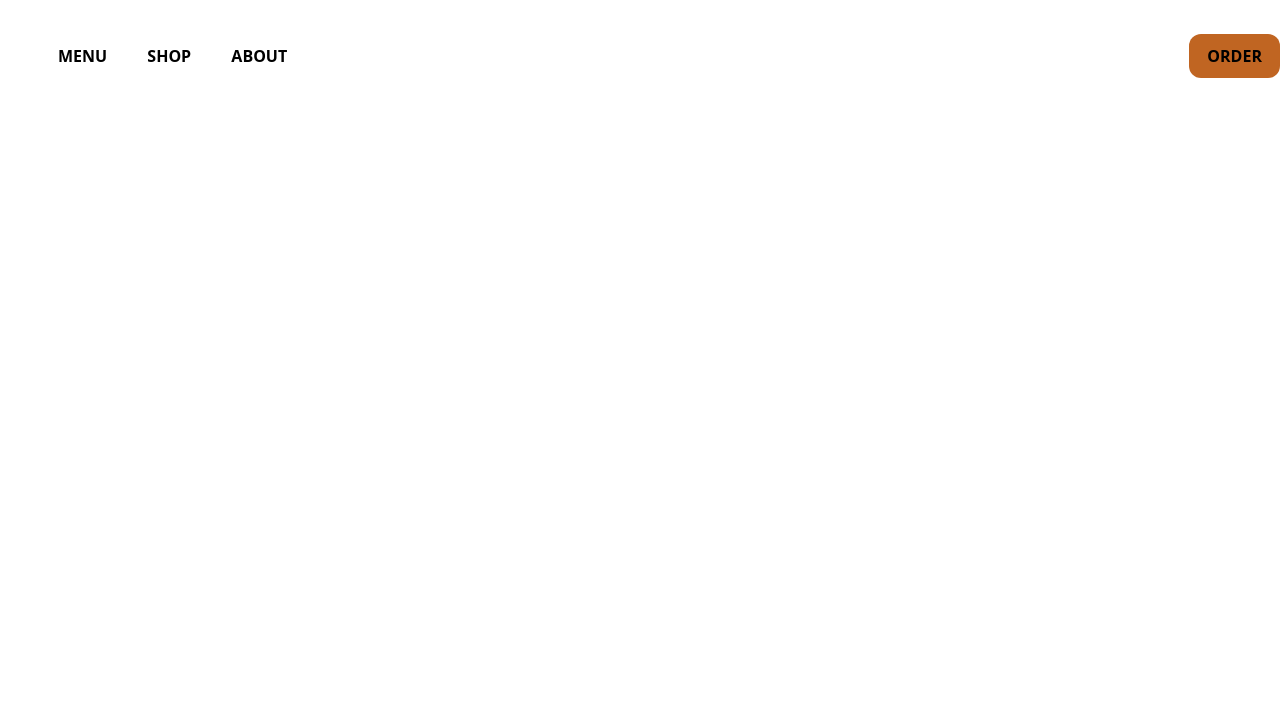
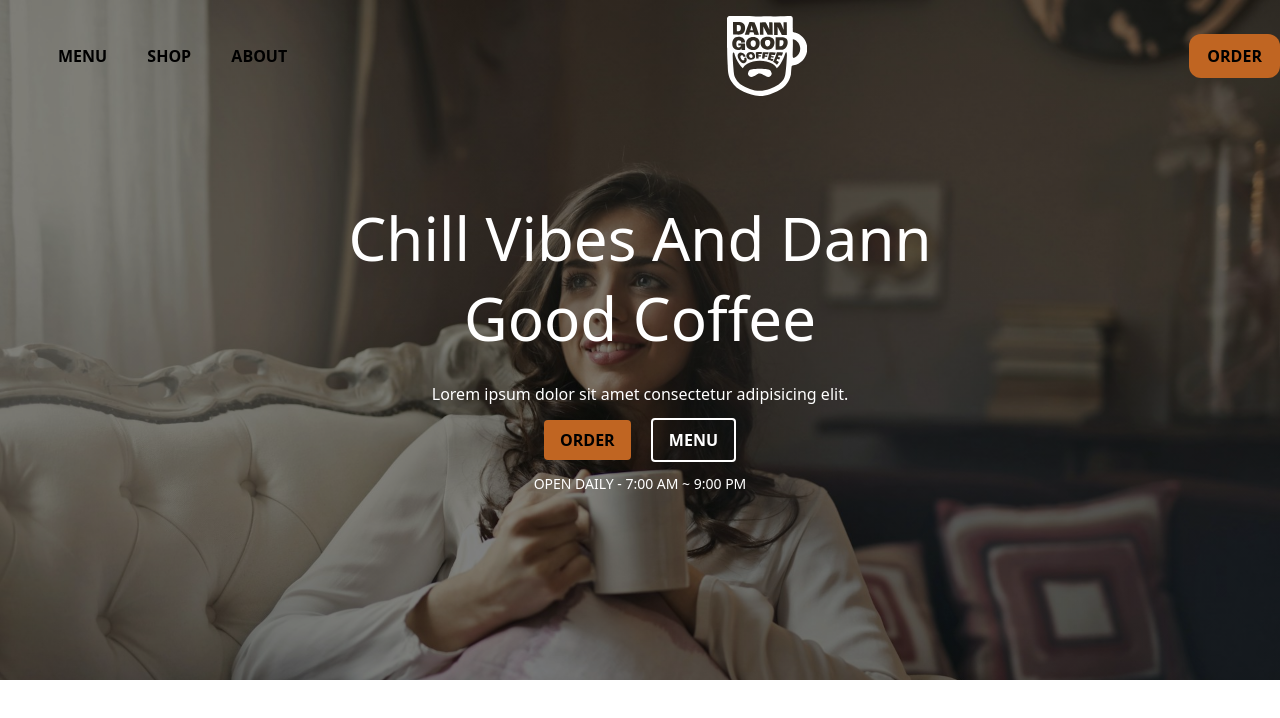
Before and after one commit to KhunMyoMyat/Coffee, a website: page index.html in a window 1280 px wide. Shown: the top 718 px of the page. Drawn offline with Linux system fonts and the light colour scheme.

Commit message:
add hero/banner section

```diff
--- a/index.html
+++ b/index.html
@@ -69,6 +69,38 @@
       </div>
     </nav>
 
+    <!-- hero banner -->
+    <section
+      class="h-[85vh] text-white flex justify-center items-center"
+      style="
+        background: linear-gradient(rgba(0, 0, 0, 0.5), rgba(0, 0, 0, 0.5)),
+          url('img/hero.jpg');
+        background-size: cover;
+      "
+    >
+      <div class="w-full sm:w-3/4 lg:w-1/2 text-center">
+        <h1 class="capitalize my-6 leading-20 text-4xl sm:text-5xl md:text-6xl">
+          chill vibes and dann good coffee
+        </h1>
+        <p class="mb-3">
+          Lorem ipsum dolor sit amet consectetur adipisicing elit.
+        </p>
+        <div class="mb-3">
+          <a
+            href="#"
+            class="px-4 py-2 uppercase font-extrabold inline-block rounded mx-2 text-black bg-orange hover:bg-cyan"
+            >order</a
+          >
+          <a
+            href="#"
+            class="px-4 py-2 uppercase font-extrabold inline-block rounded mx-2 text-white border-2 border-white hover:bg-white hover:text-black"
+            >menu</a
+          >
+        </div>
+        <p class="text-sm uppercase mb-3">open daily - 7:00 am ~ 9:00 pm</p>
+      </div>
+    </section>
+
     <script>
       const toggle = document.getElementById("toggle");
       const menu = document.getElementById("menu");
```
Also changed, not shown: img/coffee.jpg (added), img/hero.jpg (added), output.css.
